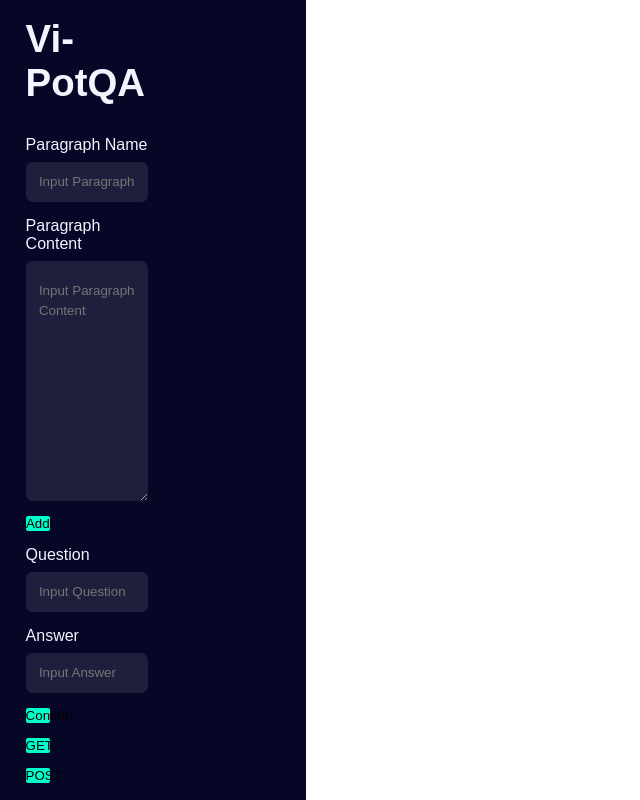
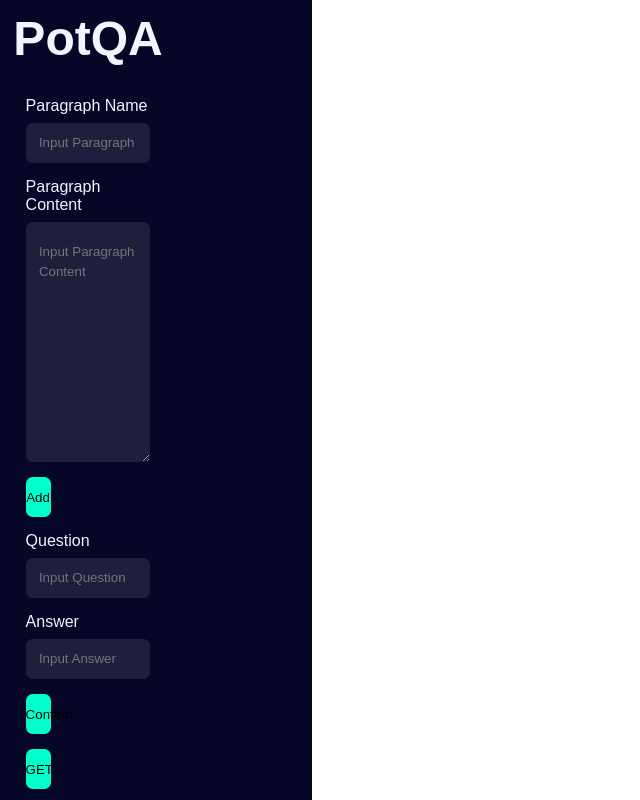
Before and after one commit to tannd-ds/vi-potqa, a Vue app in the folder client/: page / in a window 1280 px wide. Shown: the top 800 px of the page, without its empty margins (0-640 px from the left). Built offline with nearby package versions, Linux system fonts and the light colour scheme.

Commit message:
Minor changes in Design

```diff
--- a/client/src/assets/main.css
+++ b/client/src/assets/main.css
@@ -11,14 +11,10 @@
 }
 
 * {
-
   margin: 0;
   padding: 0;
   box-sizing: border-box;
   font-family: 'Montserrat', sans-serif;
-}
-
-#app {
 }
 
 .wrapper {
@@ -26,21 +22,17 @@
   display: flex;
   justify-content: center;
   align-items: center;
+  overflow-y: auto;
 }
 
 .left-panel {
-  margin: 2vw;
+  margin: 0 2vw;
   width: 40%;
-  height: 92vh;
   display: flex;
   flex-direction: column;
   gap: min(1em, 15px);
   justify-content: center;
   color: var(--primary-accent-color);
-}
-
-.left-panel * {
-  z-index: 1;
 }
 
 .web-title-container {
@@ -57,37 +49,23 @@
 }
 
 .web-title-container .text-title .app-name {
-  font-size: 3vw;
+  font-size: max(3vw, 6vh);
   font-weight: 900;
 }
 
-.web-title-container .text-title .hashtag {
-  font-size: 1.5vw;
-  font-weight: 300;
-  font-style: italic;
-}
 
 .btn {
   width: 20%;
   height: 3em;
   background-color: #00FFCA;
-  color: rgba(0, 0, 0, 1);
-  /* font-weight: 700; */
-  border-radius: 0.25vh;
+  border-radius: var(--base-border-radius);
   border: transparent;
   cursor: pointer;
   transition: all 0.3s ease;
-  /* box-shadow: 0px 0.3em rgba(0, 0, 0, 1); */
-  /* border: 0.3em solid rgba(0, 0, 0, 1); */
-}
-.btn:hover {
-  transform: translateY(-0em);
-  transition: all 0.2s ease;
 }
 .btn:active {
   background-color: hsl(168, 60%, 50%);
   transform: translateY(0.2em);
-  box-shadow: 0px 0px;
   transition: all 0.05s ease;
 }
 
@@ -153,9 +131,7 @@
   display: flex;
   flex-direction: column;
   gap: 1em;
-  /* border: 0.3em solid rgba(0, 0, 0, 1);  */
   border-radius: var(--base-border-radius);
-  /* box-shadow: 0px 0.3em rgba(0, 0, 0, 1); */
   line-height: 1.5em;
   background-color: rgba(255, 255, 255, 0.1);
 }
@@ -174,7 +150,6 @@
 
 .s-confirmed:has(input:checked) {
   color: #00FFCA;
-  /* background-color: var(--black); */
   box-shadow: 0px 0em rgba(0, 0, 0, 1);
   transform: translate(0em, 0.3em);
   transition: all 0.2s ease;
@@ -195,12 +170,6 @@
   cursor: pointer;
 }
 
-/* ----- Modal ----- */
-
-.adjust-modal {
-  position: absolute
-}
-
 /* ----- General ----- */
 
 .scrollable {
```
